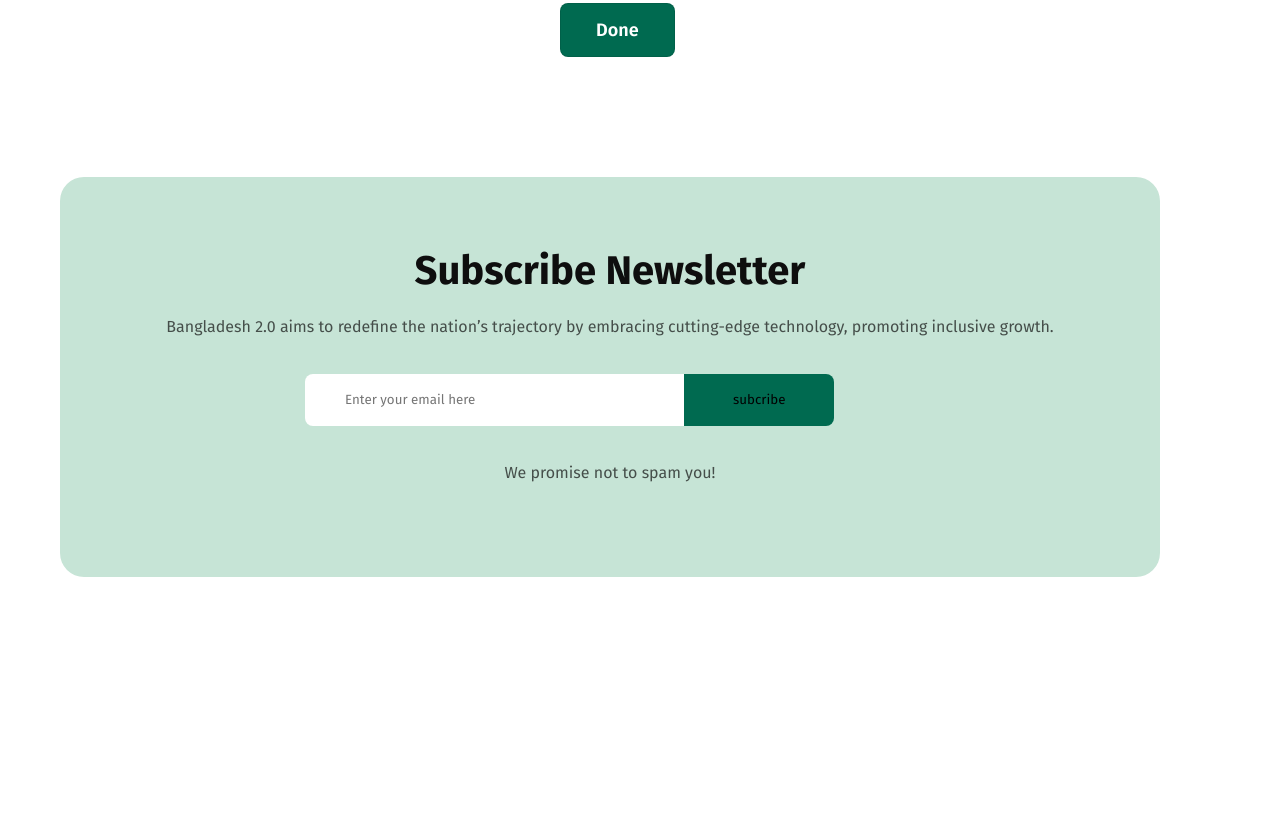
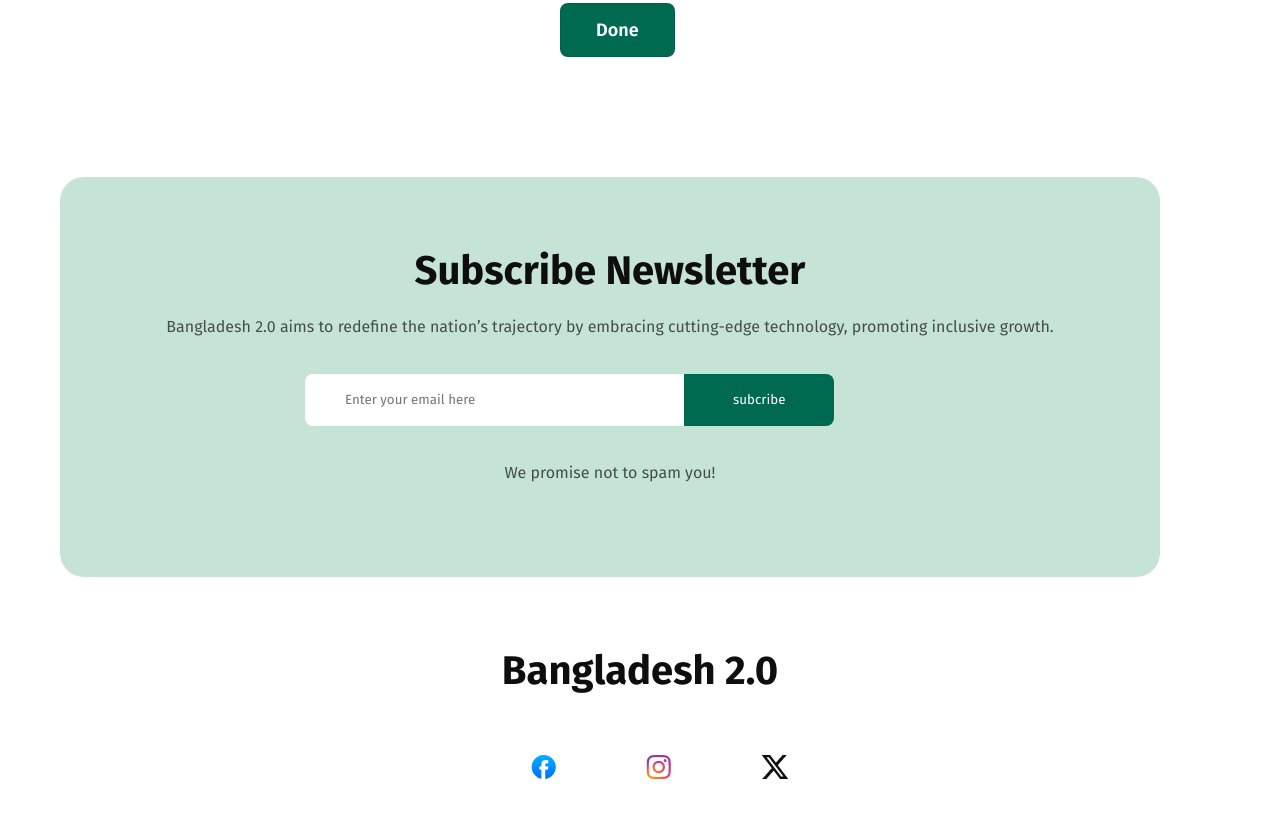
Before and after one commit to farhan-412/assignment-1, a plain HTML site: page index.html in a window 1280 px wide. Shown: the part 4797-5614 px from the top of the page. Before the commit the page ends 5404 px from the top, so only its background shows below. Drawn offline with Linux system fonts and the light colour scheme.

Commit message:
fifth commit

```diff
--- a/index.html
+++ b/index.html
@@ -186,9 +186,17 @@
             <h3 class="vision-title direction">Subscribe Newsletter</h3>
             <p class="vision-content direction">Bangladesh 2.0 aims to redefine the nation’s trajectory by embracing cutting-edge technology, promoting inclusive growth.</p>
             <span class="form"><input class="input-email" type="email" placeholder="Enter your email here">
-                <button class="btn-8">subcribe</button></span>
+               <button class="btn-8">subcribe</button></span>
             <p class="vision-content direction">We promise not to spam you!</p>
 
+        </div>
+        <div>
+            <h3 class="vision-title direction">Bangladesh 2.0</h3>
+            <ul>
+                <li><a href=""><img src="assets/facebook.png" alt=""></a></li>
+                <li><a href=""><img src="assets/instagram.png" alt=""></a></li>
+                <li><a href=""><img src="assets/x.png" alt=""></a></li>
+            </ul>
         </div>
     </footer>
 
--- a/style/style.css
+++ b/style/style.css
@@ -401,6 +401,7 @@ ul{
     background: #C6E4D6;
     padding: 50px;
     border-radius: 24px;
+    margin-bottom: 70px;
 }
 
 .input-email{
@@ -418,5 +419,5 @@ ul{
     margin-left: -20px;
     width: 150px;
     border: none;
-
+    color: white;
 }
```
